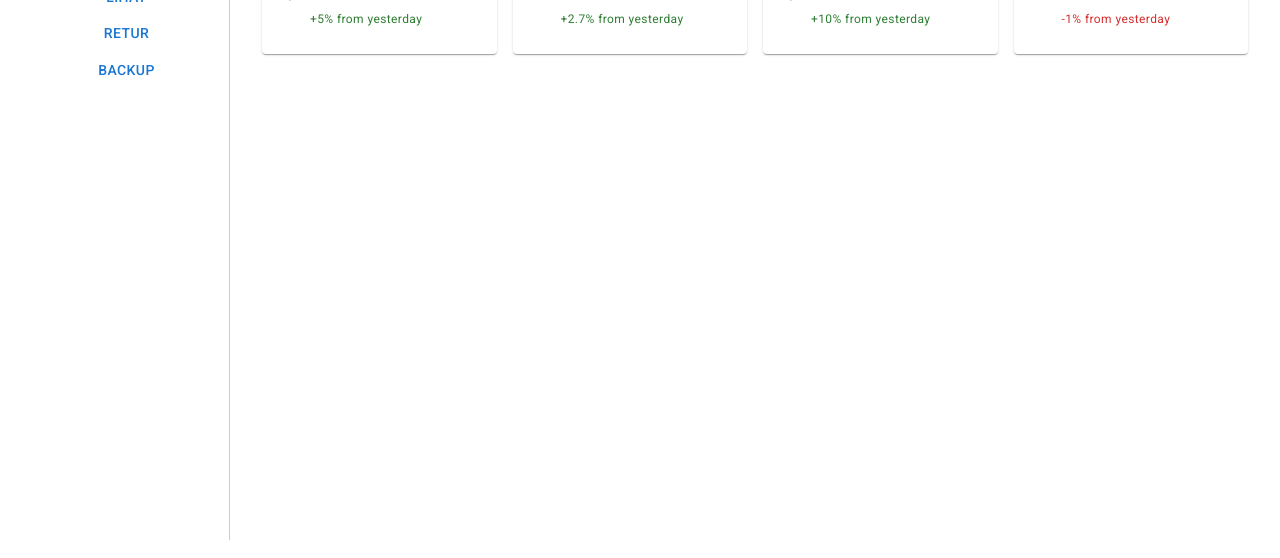
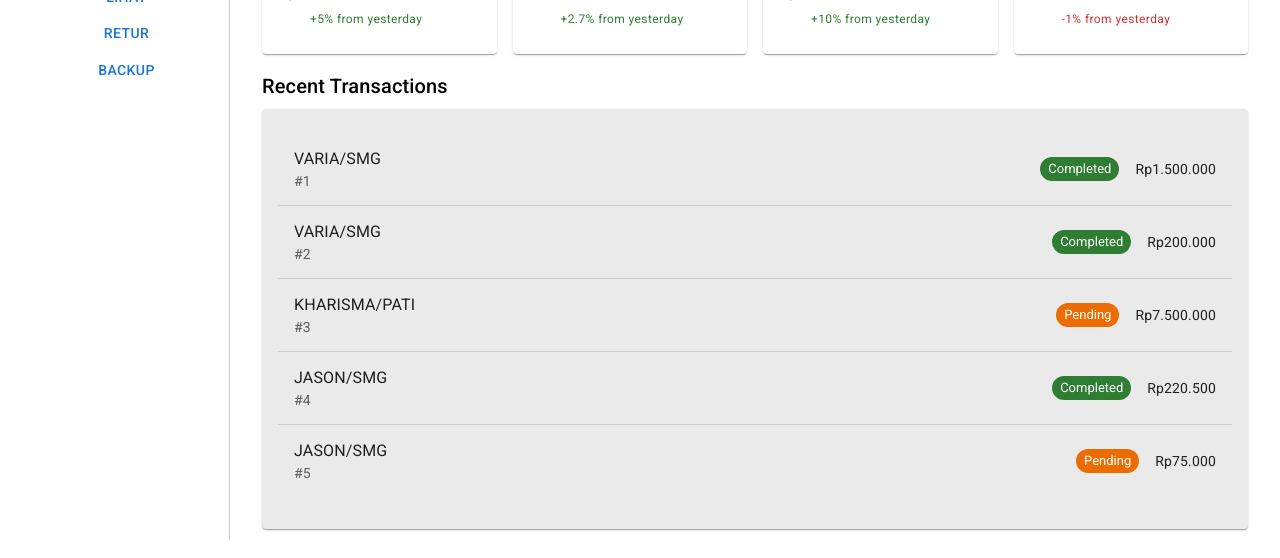
Before and after one commit to JasonEvan/sejahtera-abadi, a Next.js app: page /dashboard in a window 1280 px wide. Shown: the part 260-818 px from the top of the page. Built offline with nearby package versions, Linux system fonts and the light colour scheme; some icons are missing.

Commit message:
style: add recent transaction card

```diff
--- a/app/dashboard/page.tsx
+++ b/app/dashboard/page.tsx
@@ -1,6 +1,7 @@
 "use client";
 
 import QuickAction from "@/components/home/QuickAction";
+import RecentTransaction from "@/components/home/RecentTransaction";
 import TodayPerformance from "@/components/home/TodayPerformance";
 import { Box } from "@mui/material";
 
@@ -9,6 +10,7 @@ export default function Home() {
     <Box>
       <QuickAction />
       <TodayPerformance />
+      <RecentTransaction />
     </Box>
   );
 }
--- /dev/null
+++ b/components/home/RecentTransaction.tsx
@@ -0,0 +1,76 @@
+import {
+  Box,
+  Card,
+  CardContent,
+  Chip,
+  Divider,
+  List,
+  ListItem,
+  ListItemText,
+  Stack,
+  Typography,
+} from "@mui/material";
+import { Fragment } from "react";
+
+type TransactionProps = {
+  id: number;
+  nama: string;
+  total: number;
+  status: "completed" | "pending";
+};
+
+const transactions: TransactionProps[] = [
+  { id: 1, nama: "VARIA/SMG", total: 1500000, status: "completed" },
+  { id: 2, nama: "VARIA/SMG", total: 200000, status: "completed" },
+  { id: 3, nama: "KHARISMA/PATI", total: 7500000, status: "pending" },
+  { id: 4, nama: "JASON/SMG", total: 220500, status: "completed" },
+  { id: 5, nama: "JASON/SMG", total: 75000, status: "pending" },
+];
+
+export default function RecentTransaction() {
+  return (
+    <Box>
+      <Typography variant="h6" gutterBottom>
+        Recent Transactions
+      </Typography>
+      <Card sx={{ bgcolor: "#eaeaea" }}>
+        <CardContent>
+          <List>
+            {transactions.map((transaction, index) => (
+              <Fragment key={index}>
+                <ListItem>
+                  <ListItemText
+                    primary={transaction.nama}
+                    secondary={`#${transaction.id}`}
+                  />
+                  <Stack
+                    sx={{
+                      flexDirection: {
+                        xs: "column",
+                        sm: "row",
+                        md: "row",
+                        lg: "row",
+                      },
+                      alignItems: "center",
+                      gap: { xs: 1, sm: 2, md: 2, lg: 2 },
+                    }}
+                  >
+                    {transaction.status === "completed" ? (
+                      <Chip label="Completed" color="success" size="small" />
+                    ) : (
+                      <Chip label="Pending" color="warning" size="small" />
+                    )}
+                    <Typography variant="body2">
+                      {`Rp${transaction.total.toLocaleString("id-ID")}`}
+                    </Typography>
+                  </Stack>
+                </ListItem>
+                {index < transactions.length - 1 && <Divider />}
+              </Fragment>
+            ))}
+          </List>
+        </CardContent>
+      </Card>
+    </Box>
+  );
+}
```
